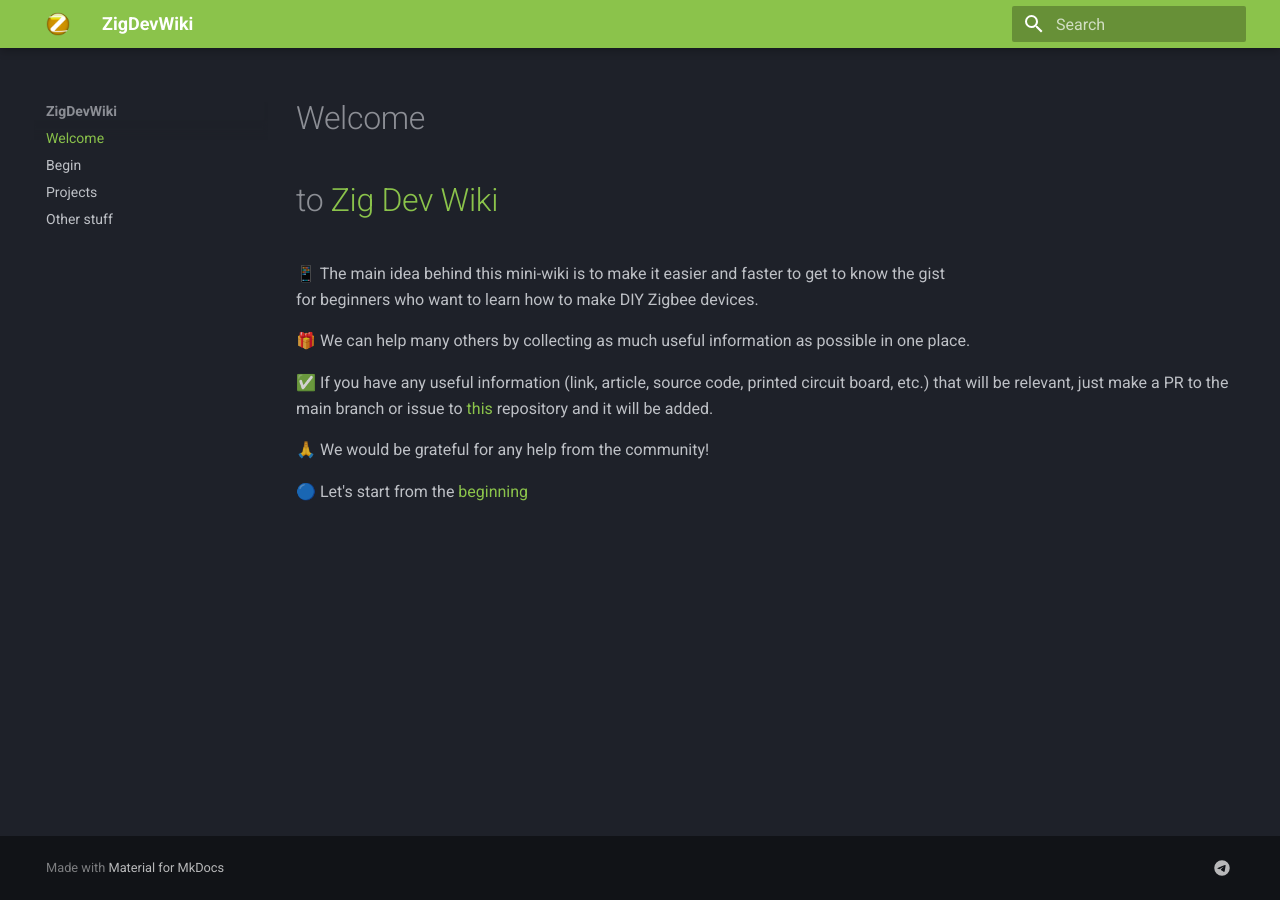
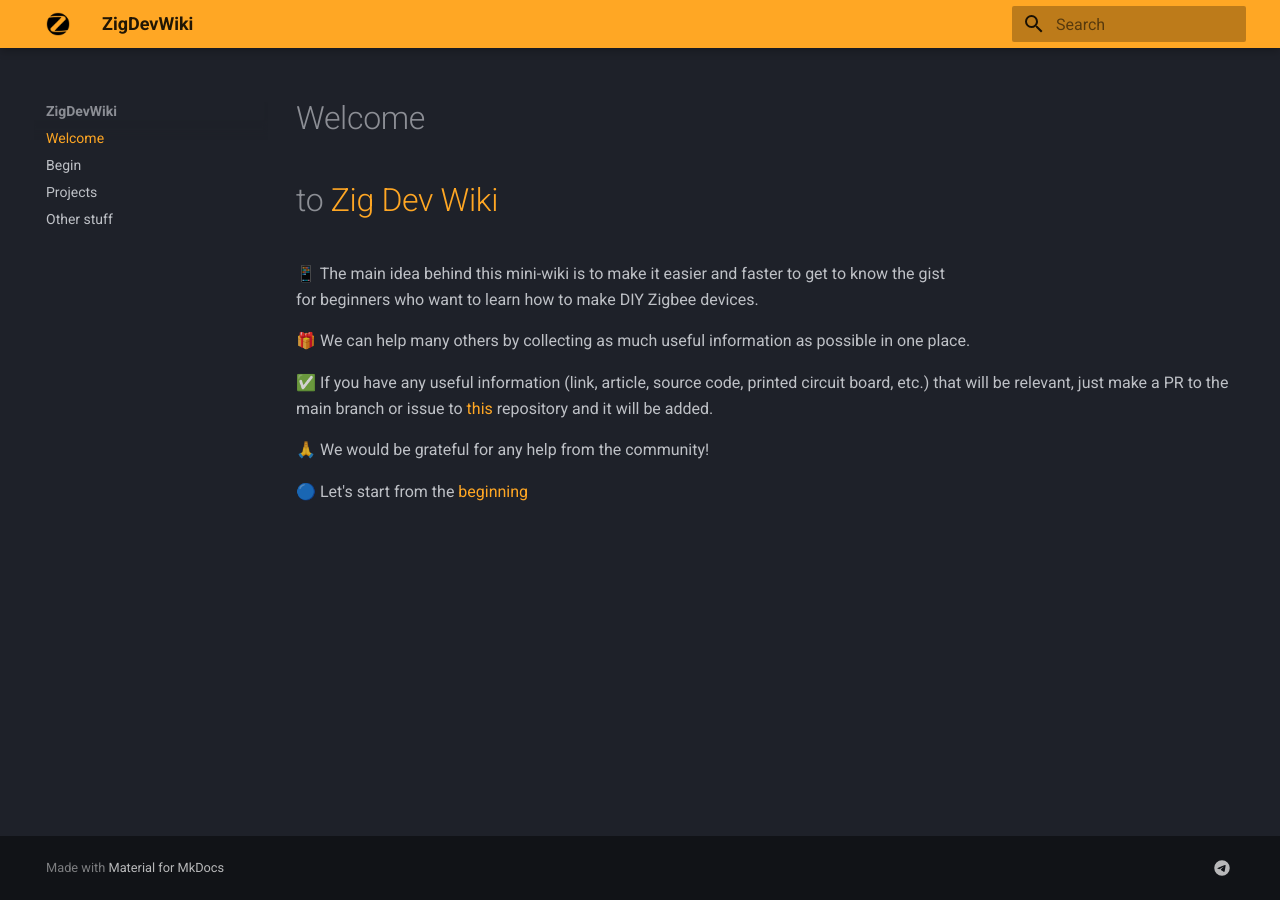
Before and after one commit to ZigDevWiki/zigdevwiki.github.io, an MkDocs documentation site: the page built from docs/index.md, in a window 1280 px wide. Built offline with MkDocs 1.6.1 and Material for MkDocs 9.7.7, drawn with Linux system fonts in a browser that asks for light colours.

Commit message:
changed the color scheme

```diff
--- a/mkdocs.yml
+++ b/mkdocs.yml
@@ -5,7 +5,7 @@ theme:
   logo: assets/logo.png
   palette:
       scheme: slate
-      primary: light green
+      primary: orange
       accent: deep orange
   features:
     - navigation.instant
```
Also changed, not shown: docs/assets/logo.ico, docs/assets/logo.png.
